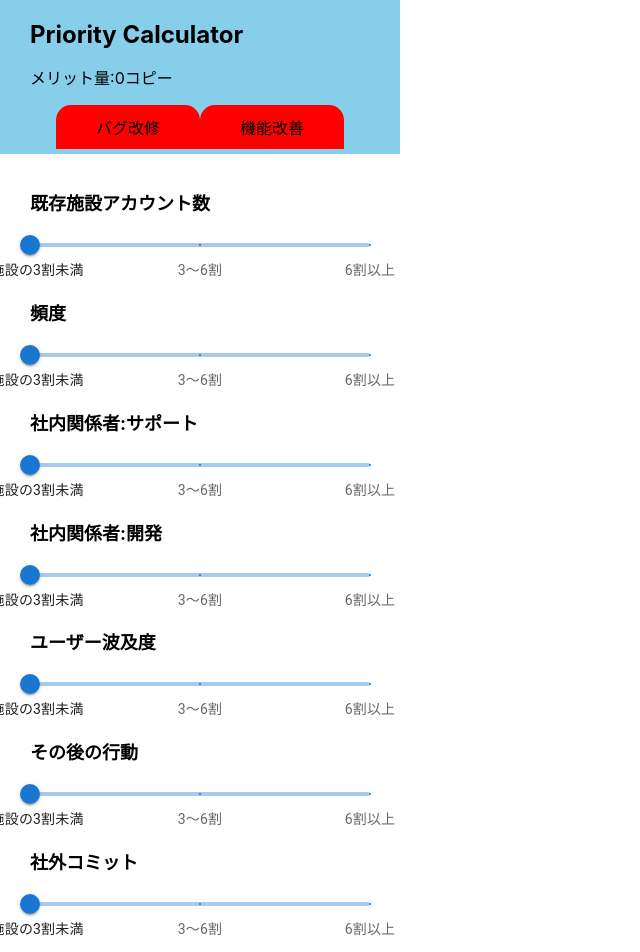
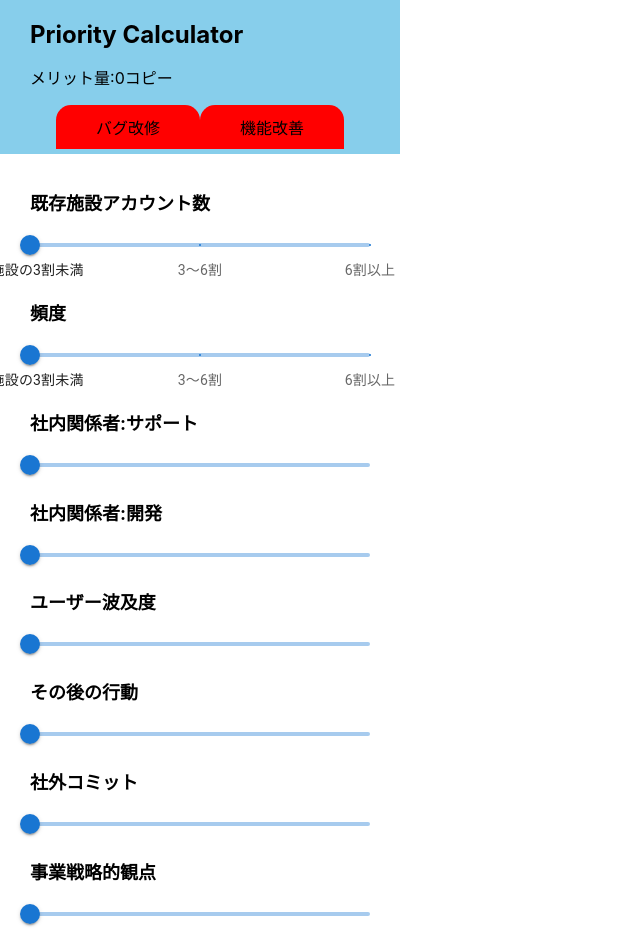
Before and after one commit to Yuji5117/priority-calculator, a React (Create React App) app: page / in a window 1280 px wide. Shown: the top 952 px of the page, without its empty margins (0-640 px from the left). Built offline with nearby package versions, Linux system fonts and the light colour scheme.

Commit message:
施設アカウント数のスライダーを作成

```diff
--- a/src/App.tsx
+++ b/src/App.tsx
@@ -8,10 +8,25 @@ function App() {
   const [priorityScore, setPriorityScore] = useState<number>(0);
   const [priorityType, setPriorityType] = useState<number>(1);
 
+  const caluculatePriorityScore = (event: any) => {
+    setPriorityScore(event.target.value);
+  };
+
+  const onChengePriorityType = (priorityType: number) => {
+    setPriorityType(priorityType);
+  };
+
   return (
     <Wrapper className="App">
-      <Header priorityScore={priorityScore} />
-      <Main />
+      <Header
+        priorityScore={priorityScore}
+        onChengePriorityType={onChengePriorityType}
+      />
+      <Main
+        priorityScore={priorityScore}
+        priorityType={priorityType}
+        caluculatePriorityScore={caluculatePriorityScore}
+      />
     </Wrapper>
   );
 }
--- a/src/components/Header.tsx
+++ b/src/components/Header.tsx
@@ -3,6 +3,7 @@ import styled from "styled-components";
 
 interface PropsType {
   priorityScore: number;
+  onChengePriorityType: (priorityScore: number) => void;
 }
 
 const Header = ({ priorityScore }: PropsType) => {
--- a/src/components/Main.tsx
+++ b/src/components/Main.tsx
@@ -1,34 +1,28 @@
 import { Slider } from "@material-ui/core";
-import React from "react";
 import styled from "styled-components";
 
-const Main = () => {
-  const marks = [
-    {
-      value: 1,
-      label: "全施設の3割未満",
-    },
-    {
-      value: 3,
-      label: "3〜6割",
-    },
-    {
-      value: 5,
-      label: "6割以上",
-    },
-  ];
+import { marks } from "../store/marks";
 
+interface PropsType {
+  priorityScore: number;
+  priorityType: number;
+  caluculatePriorityScore: (event: any) => void;
+}
+
+const Main = (props: PropsType) => {
   return (
     <Wrapper>
       <Container>
         <div>
-          <Title>既存施設アカウント数</Title>
+          <Title>{marks.r_facilities_count.title}</Title>
           <Slider
+            value={props.priorityScore}
+            onChange={props.caluculatePriorityScore}
             aria-label="Temperature"
             defaultValue={1}
             valueLabelDisplay="auto"
             step={null}
-            marks={marks}
+            marks={marks.r_facilities_count.option}
             min={1}
             max={5}
           />
@@ -40,7 +34,7 @@ const Main = () => {
             defaultValue={1}
             valueLabelDisplay="auto"
             step={null}
-            marks={marks}
+            marks={marks.r_facilities_count.option}
             min={1}
             max={5}
           />
@@ -52,7 +46,7 @@ const Main = () => {
             defaultValue={1}
             valueLabelDisplay="auto"
             step={null}
-            marks={marks}
+            // marks={marks}
             min={1}
             max={5}
           />
@@ -64,7 +58,7 @@ const Main = () => {
             defaultValue={1}
             valueLabelDisplay="auto"
             step={null}
-            marks={marks}
+            // marks={marks}
             min={1}
             max={5}
           />
@@ -76,7 +70,7 @@ const Main = () => {
             defaultValue={1}
             valueLabelDisplay="auto"
             step={null}
-            marks={marks}
+            // marks={marks}
             min={1}
             max={5}
           />
@@ -88,7 +82,7 @@ const Main = () => {
             defaultValue={1}
             valueLabelDisplay="auto"
             step={null}
-            marks={marks}
+            // marks={marks}
             min={1}
             max={5}
           />
@@ -100,7 +94,7 @@ const Main = () => {
             defaultValue={1}
             valueLabelDisplay="auto"
             step={null}
-            marks={marks}
+            // marks={marks}
             min={1}
             max={5}
           />
@@ -112,7 +106,7 @@ const Main = () => {
             defaultValue={1}
             valueLabelDisplay="auto"
             step={null}
-            marks={marks}
+            // marks={marks}
             min={1}
             max={5}
           />
--- /dev/null
+++ b/src/store/marks.ts
@@ -0,0 +1,33 @@
+interface Marks {
+  r_facilities_count: RFacilitiesCount;
+}
+
+interface RFacilitiesCount {
+  title: string;
+  option: Option[];
+}
+
+interface Option {
+  value: number;
+  label: string;
+}
+
+export const marks: Marks = {
+  r_facilities_count: {
+    title: "既存施設アカウント数",
+    option: [
+      {
+        value: 1,
+        label: "全施設の3割未満",
+      },
+      {
+        value: 3,
+        label: "3〜6割",
+      },
+      {
+        value: 5,
+        label: "6割以上",
+      },
+    ],
+  },
+};
```
